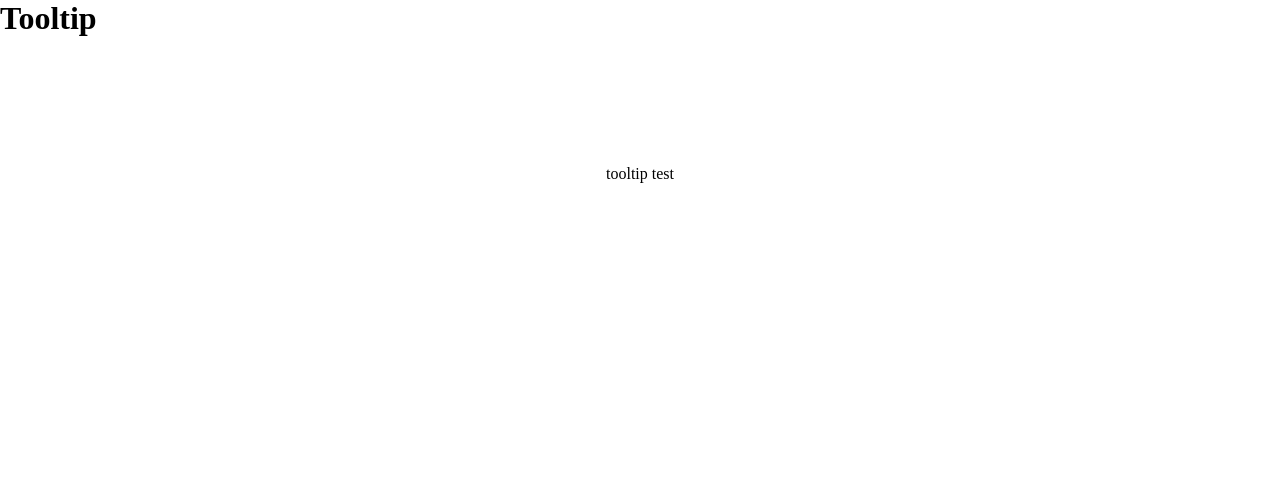
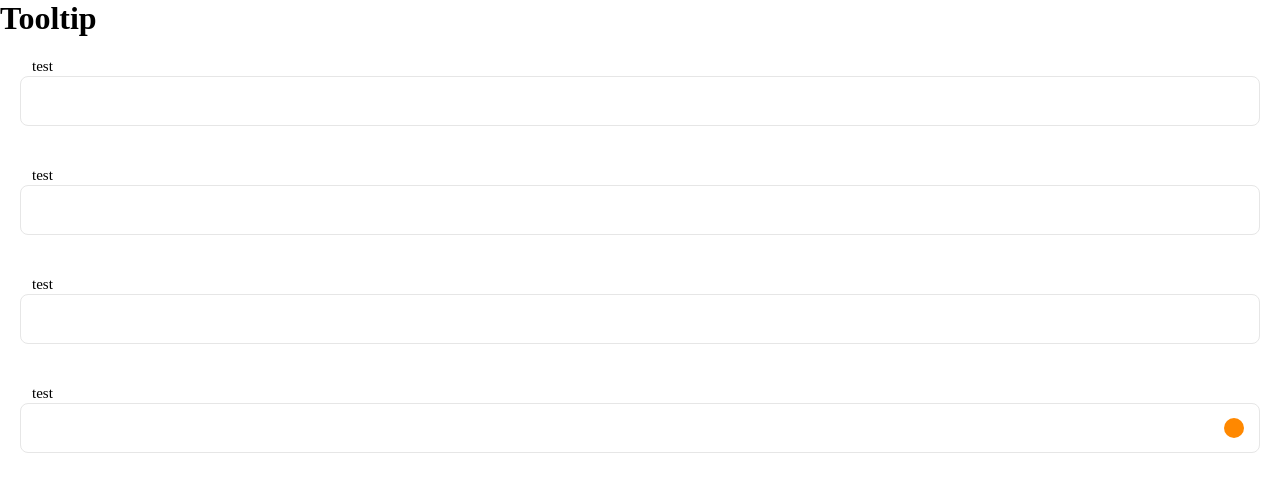
Before and after one commit to PanicBear/ui-test, a Next.js app: page /feat/tooltip in a window 1280 px wide. Shown: the top 492 px of the page. Built offline with nearby package versions, Linux system fonts and the light colour scheme.

Commit message:
feat(inputField): tooltip with input field

```diff
--- /dev/null
+++ b/components/molecules/InputField.tsx
@@ -0,0 +1,46 @@
+import { Layout } from '@styles/theme';
+import styled from 'styled-components';
+import Tooltip, { TooltipProps } from './Tooltip';
+
+const InputFieldArea = styled.div`
+  width: 100%;
+  padding: 20px;
+`;
+const Label = styled.label`
+  padding-left: 12px;
+  font-size: 15px;
+  font-weight: 400;
+  line-height: 19px;
+  letter-spacing: 0px;
+  text-align: left;
+`;
+const InputRow = styled.div`
+  ${Layout.flexRowCenter}
+`;
+const Input = styled.input<{ highlight?: boolean; hasTooltip?: boolean }>`
+  width: 100%;
+  height: 50px;
+  padding: 16px 12px;
+  margin-right: ${({ hasTooltip }) => (hasTooltip ? '-20px' : 0)};
+  background-color: ${({ highlight, theme }) => (highlight ? theme.Color.Point2 : theme.Color.White)};
+  border: 1px solid ${({ highlight, theme }) => (highlight ? theme.Color.Point1 : theme.Color.Slate)};
+  border-radius: 8px;
+`;
+interface InputFieldProps {
+  label: string;
+  tooltip?: TooltipProps;
+}
+
+const InputField: (props: InputFieldProps) => JSX.Element = ({ label, tooltip }) => {
+  return (
+    <InputFieldArea>
+      <Label>{label}</Label>
+      <InputRow>
+        <Input hasTooltip={Boolean(tooltip)} />
+        {tooltip && <Tooltip hoverText={tooltip.hoverText} />}
+      </InputRow>
+    </InputFieldArea>
+  );
+};
+
+export default InputField;
--- a/components/molecules/Tooltip.tsx
+++ b/components/molecules/Tooltip.tsx
@@ -1,12 +1,9 @@
 import { ReactNode } from 'react';
 import styled from 'styled-components';
 
-const TooltipArea = styled.div`
-  text-align: center;
-  margin: 10%;
-`;
 const TooltipWindow = styled.div`
   position: relative;
+  right: 16px;
   display: inline-block;
 
   &:hover > span {
@@ -16,45 +13,45 @@ const TooltipWindow = styled.div`
 `;
 const TooltipText = styled.span`
   visibility: hidden;
-  width: 120px;
-  background-color: gray;
-  color: #fff;
-  text-align: center;
-  border-radius: 1px;
-  padding: 5px 0;
+  width: 222px;
+  padding: 24px 16px;
   position: absolute;
   z-index: 1;
   bottom: 125%;
-  left: 50%;
-  margin-left: -60px;
+  left: 250%;
+  margin-left: -242px;
+  background-color: ${({ theme }) => theme.Color.White};
+  border: 1px solid ${({ theme }) => theme.Color.Point1};
+  border-radius: 6px;
   opacity: 0;
   transition: opacity 0.7s;
 
-  &::after {
-    content: '';
-    position: absolute;
-    top: 100%;
-    left: 50%;
-    margin-left: -5px;
-    border-width: 5px;
-    border-style: solid;
-    border-color: gray transparent transparent transparent;
-  }
+  font-style: normal;
+  font-weight: 400;
+  font-size: 12px;
+  line-height: 18px;
+  letter-spacing: -1px;
+`;
+const TooltipChildren = styled.div`
+  width: 20px;
+  height: 20px;
+  background-color: ${({ theme }) => theme.Color.Point1};
+  border-radius: 50%;
 `;
 
-interface TooltipProps {
+export interface TooltipProps {
   hoverText: string;
-  children: ReactNode;
+  children?: ReactNode;
 }
 
 const Tooltip: (props: TooltipProps) => JSX.Element = ({ children, hoverText }) => {
   return (
-    <TooltipArea>
+    <>
       <TooltipWindow>
-        {children}
+        {children ?? <TooltipChildren />}
         <TooltipText>{hoverText}</TooltipText>
       </TooltipWindow>
-    </TooltipArea>
+    </>
   );
 };
 
--- a/components/molecules/index.ts
+++ b/components/molecules/index.ts
@@ -1 +1,2 @@
 export { default as Tooltip } from './Tooltip';
+export { default as InputField } from './InputField';
--- a/components/templates/CommonTemplate.tsx
+++ b/components/templates/CommonTemplate.tsx
@@ -2,7 +2,7 @@ import { ReactNode } from 'react';
 import styled from 'styled-components';
 
 const TemplateArea = styled.div`
-  width: 100vw;
+  width: 100%;
   height: 200vh;
 `;
 const TemplateTitle = styled.h1`
--- a/pages/feat/tooltip.tsx
+++ b/pages/feat/tooltip.tsx
@@ -1,11 +1,17 @@
-import { Tooltip } from '@components/molecules';
+import { InputField } from '@components/molecules';
 import { CommonTemplate } from '@components/templates';
 import { NextPage } from 'next';
 
 const Page: NextPage = () => {
+  const hoverText = `The password must be at least 8 characters.
+  It must contain at least  numbers(0-9), upper and lower case letters (A-Z, a-z).`;
+
   return (
     <CommonTemplate title="Tooltip">
-      <Tooltip hoverText={'tooltip text'}>tooltip test</Tooltip>
+      <InputField label={'test'} />
+      <InputField label={'test'} />
+      <InputField label={'test'} />
+      <InputField label={'test'} tooltip={{ hoverText }} />
     </CommonTemplate>
   );
 };
--- a/styles/theme.ts
+++ b/styles/theme.ts
@@ -5,6 +5,7 @@ export const GlobalStyles = createGlobalStyle`
     padding: 0;
     margin: 0;
     margin: auto;
+    /* max-width: 960px; */
   }
 
   a {
```
